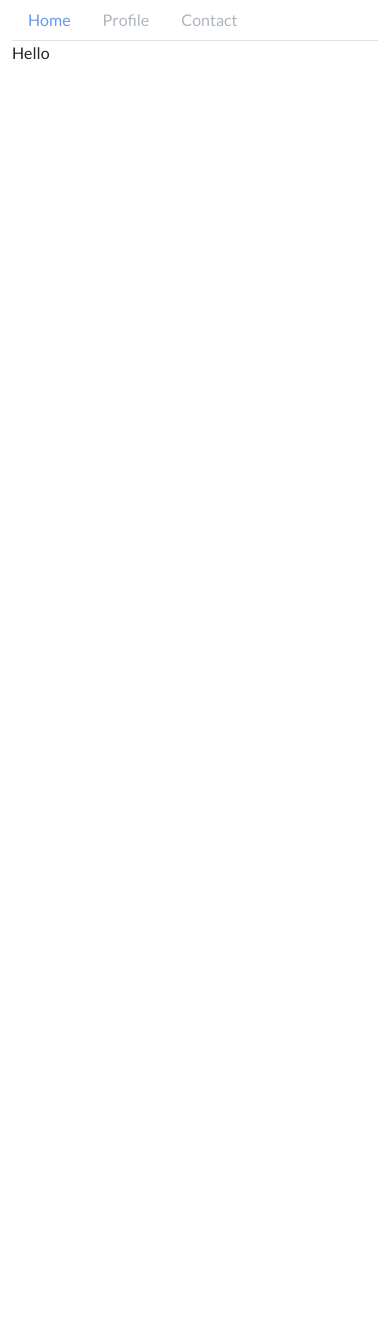
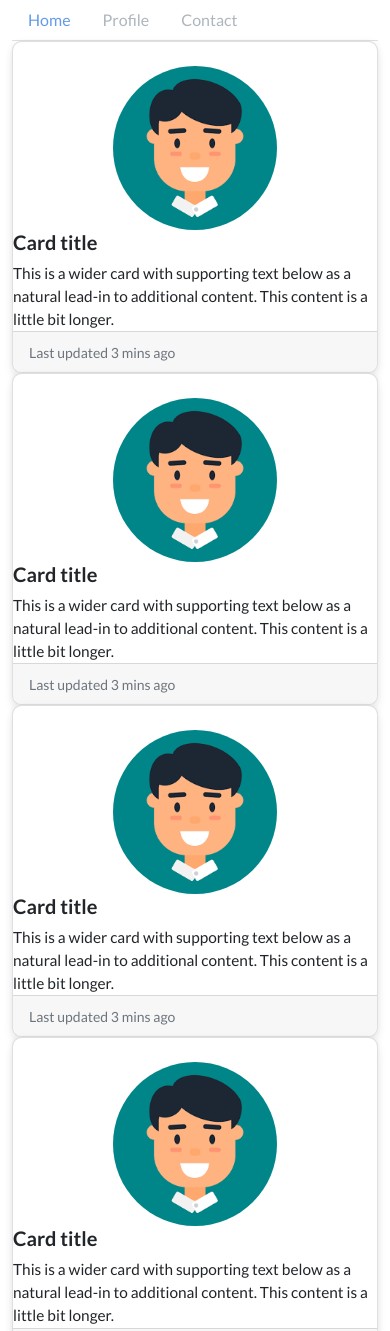
Before and after one commit to schoolite/HRJourney, a website: page tabs.html in a window 390 px wide. Shown: the top 1331 px of the page. Before the commit the page ends 844 px from the top, so only its background shows below. Drawn offline with nearby package versions, Linux system fonts and the light colour scheme.

Commit message:
responsiveness for cards

```diff
--- a/tabs.html
+++ b/tabs.html
@@ -18,7 +18,60 @@
             </div>
           </nav>
           <div class="tab-content" id="nav-tabContent">
-            <div class="tab-pane fade show active" id="nav-home" role="tabpanel" aria-labelledby="nav-home-tab">Hello</div>
+            <div class="tab-pane fade show active" id="nav-home" role="tabpanel" aria-labelledby="nav-home-tab">
+
+              <div class="row">
+                  <div class="col-lg-3 col-md-4 col-sm-6 profile-card">
+                    <div class="card h-100">
+                      <img src="./images/download.png" class="card-img-top" alt="...">
+                      <div class="card-body">
+                        <h5 class="card-title">Card title</h5>
+                        <p class="card-text">This is a wider card with supporting text below as a natural lead-in to additional content. This content is a little bit longer.</p>
+                      </div>
+                      <div class="card-footer">
+                        <small class="text-muted">Last updated 3 mins ago</small>
+                      </div>
+                    </div>
+                  </div>
+                  <div class="col-lg-3 col-md-4 col-sm-6 profile-card">
+                    <div class="card h-100">
+                      <img src="./images/download.png" class="card-img-top" alt="...">
+                      <div class="card-body">
+                        <h5 class="card-title">Card title</h5>
+                        <p class="card-text">This is a wider card with supporting text below as a natural lead-in to additional content. This content is a little bit longer.</p>
+                      </div>
+                      <div class="card-footer">
+                        <small class="text-muted">Last updated 3 mins ago</small>
+                      </div>
+                    </div>
+                  </div>
+                  <div class="col-lg-3 col-md-4 col-sm-6 profile-card">
+                    <div class="card h-100">
+                      <img src="./images/download.png" class="card-img-top" alt="...">
+                      <div class="card-body">
+                        <h5 class="card-title">Card title</h5>
+                        <p class="card-text">This is a wider card with supporting text below as a natural lead-in to additional content. This content is a little bit longer.</p>
+                      </div>
+                      <div class="card-footer">
+                        <small class="text-muted">Last updated 3 mins ago</small>
+                      </div>
+                    </div>
+                  </div>
+                  <div class="col-lg-3 col-md-4 col-sm-6 profile-card">
+                    <div class="card h-100">
+                      <img src="./images/download.png" class="card-img-top" alt="...">
+                      <div class="card-body">
+                        <h5 class="card-title">Card title</h5>
+                        <p class="card-text">This is a wider card with supporting text below as a natural lead-in to additional content. This content is a little bit longer.</p>
+                      </div>
+                      <div class="card-footer">
+                        <small class="text-muted">Last updated 3 mins ago</small>
+                      </div>
+                    </div>
+                  </div>
+              </div>
+
+            </div>
             <div class="tab-pane fade" id="nav-profile" role="tabpanel" aria-labelledby="nav-profile-tab">Who are you</div>
             <div class="tab-pane fade" id="nav-contact" role="tabpanel" aria-labelledby="nav-contact-tab">Where do you live</div>
           </div>
```
